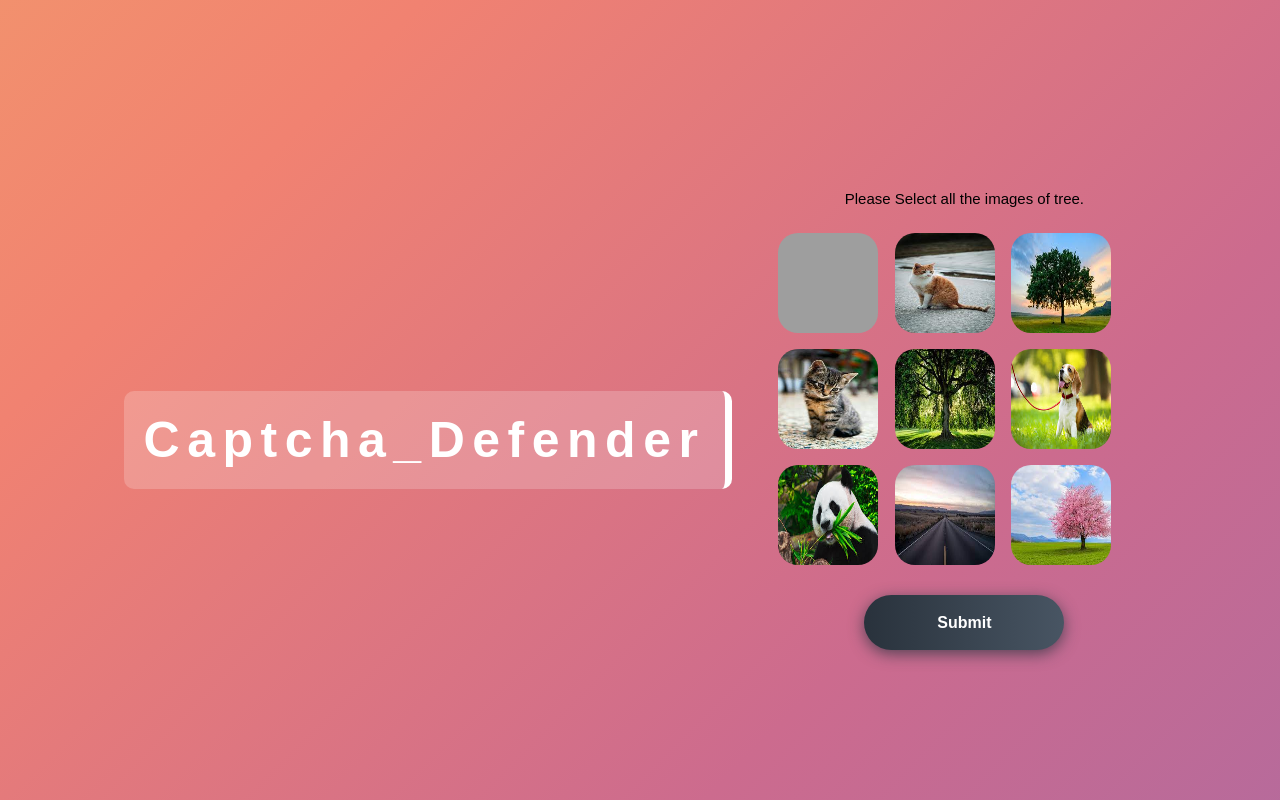
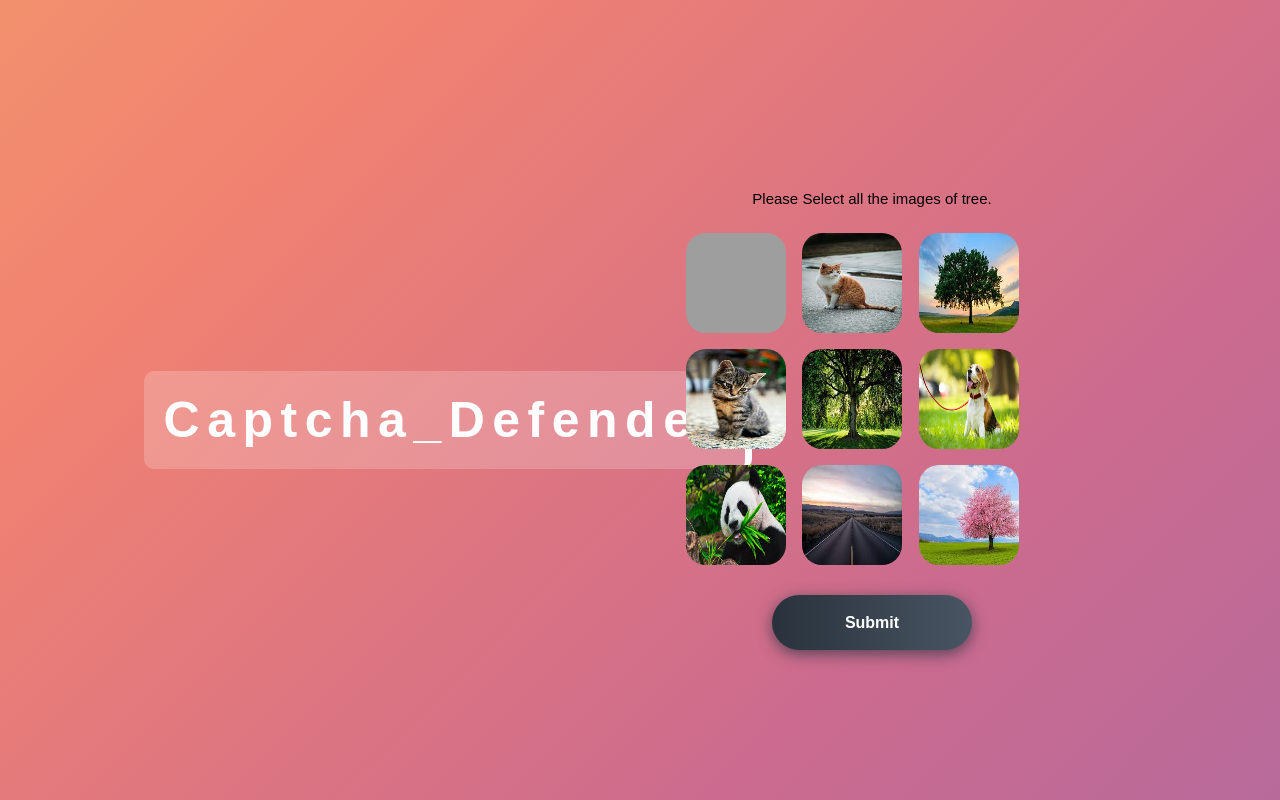
Before and after one commit to Shalmali1271/FYP_Captcha, a Django app: page / in a window 1280 px wide. Run offline with Django 3.2, Linux system fonts and the light colour scheme; data comes from the database, SQL or seed files in the repository; grey boxes are pictures that could not be loaded.

Commit message:
Image Captcha

```diff
--- a/fyp_frontend/templates/fyp_frontend/home.html
+++ b/fyp_frontend/templates/fyp_frontend/home.html
@@ -8,12 +8,15 @@
 </head>
 <body>
 	<section>
-
-		<div class="Title" style="margin-left: 0%;">
-			<div class="container1">
-				<div id="robot" alt="Hello Humans!"></div>
+		<div class="fake-container">
+			<div class="container">
+				<div class="Title" style="margin-left: 0%;">
+					<h1>Captcha_Defender</h1>
+				</div>
+				<div class="container1">
+					<div id="robot" alt="Hello Humans!"></div>
+				</div>
 			</div>
-			<h1>Captcha_Defender</h1>
 		</div>
 	<div class="fake-container">
 		<div class="container">
```
